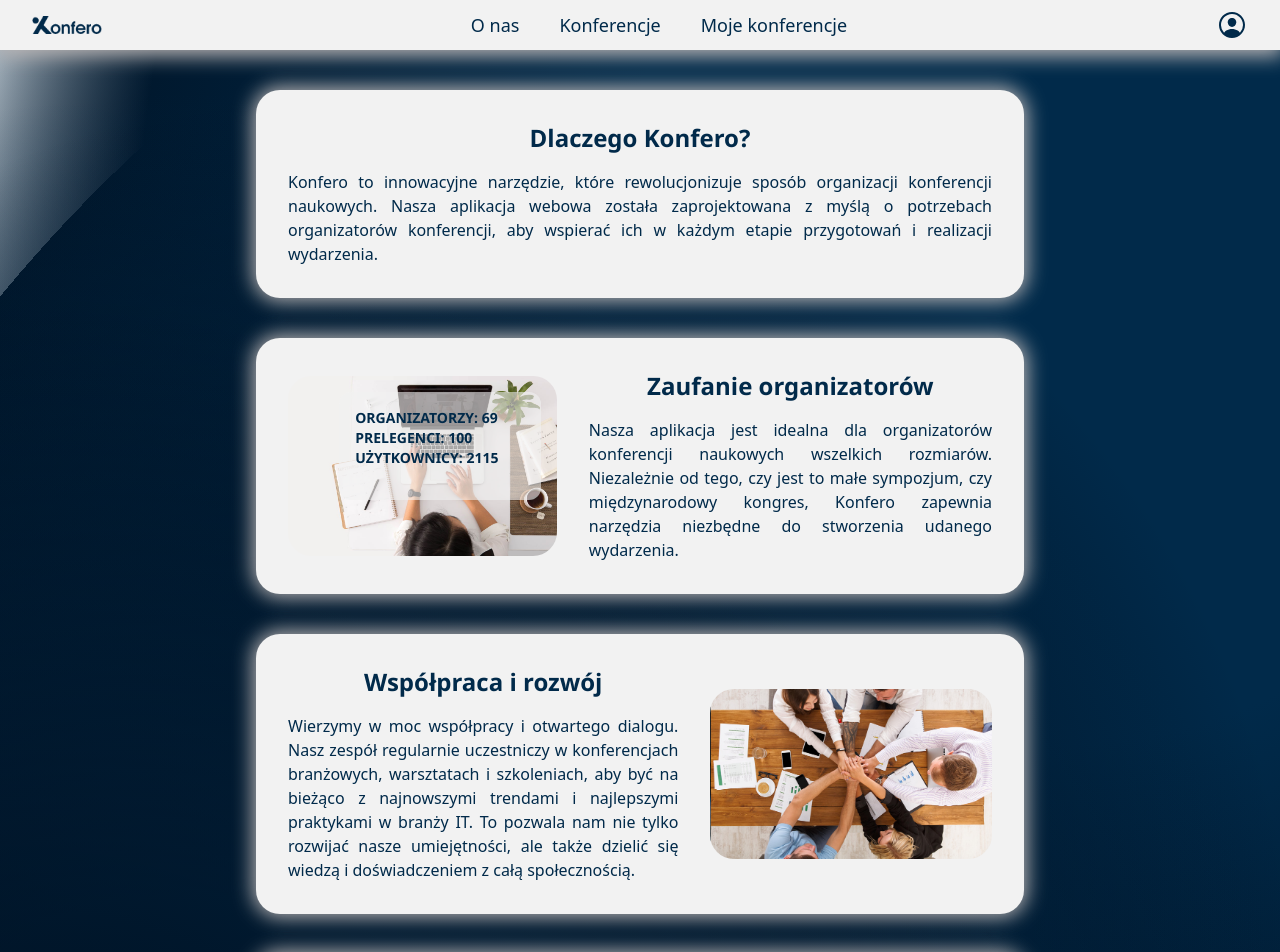
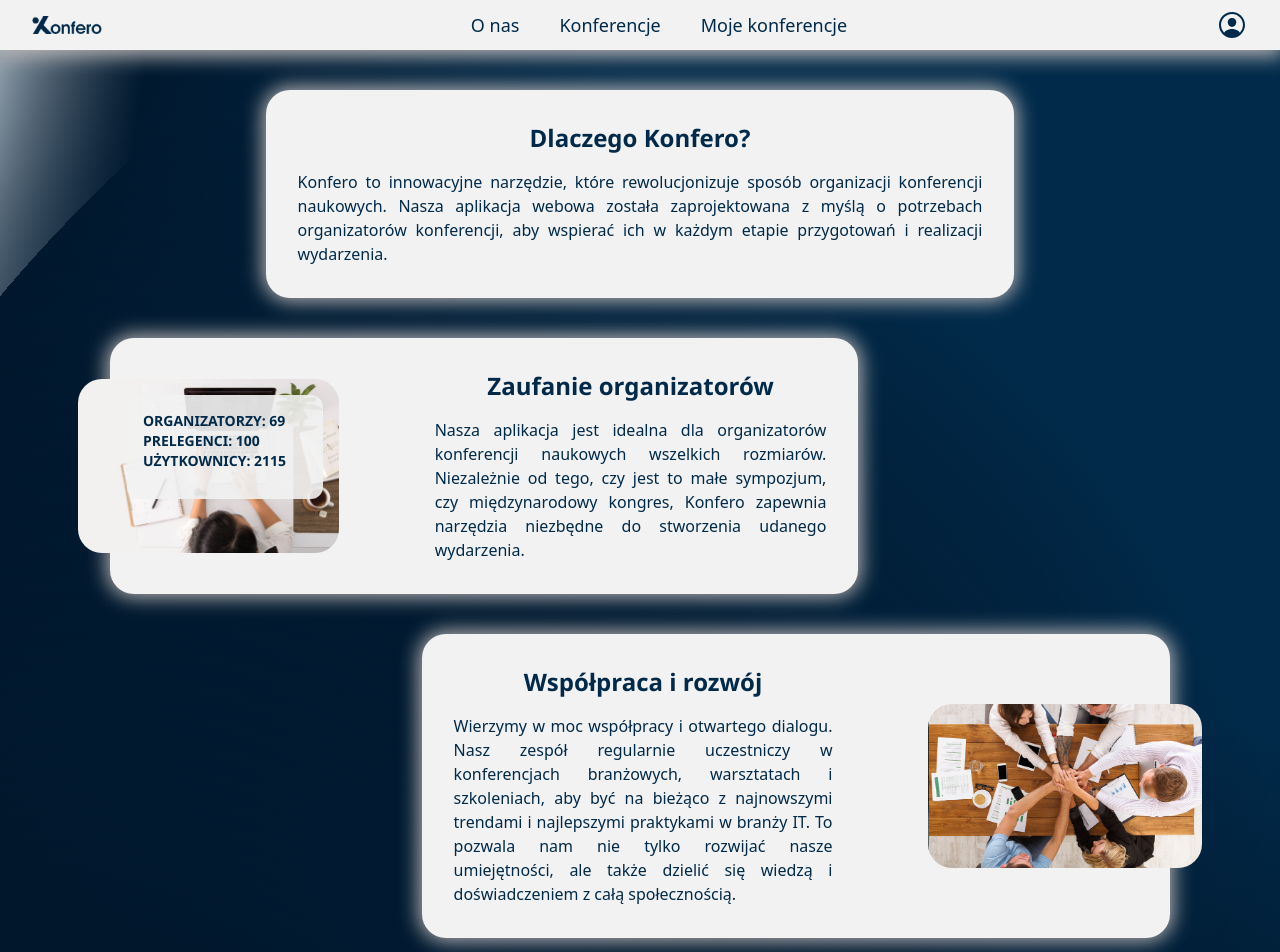
Before and after one commit to theImmortalCoders/konfero_frontend, a Next.js app: page /aboutus in a window 1280 px wide. Shown: the top 952 px of the page. Built offline with nearby package versions, Linux system fonts and the light colour scheme; no server answers.

Commit message:
refactor: #29 Some design changes

```diff
--- a/src/app/(role_all)/aboutus/page.tsx
+++ b/src/app/(role_all)/aboutus/page.tsx
@@ -16,17 +16,17 @@ export default function AboutUsPage() {
   }, []);
   return (
     <Page>
-      <div className="flex flex-col items-center w-full space-y-10 py-10">
+      <div className="flex flex-col items-center w-full space-y-10 md:px-4 py-10">
         <Box className="w-[90%] lg:w-[75%] xl:w-[60%] text-darkblue">
           <h1 className="text-xl md:text-2xl font-bold mb-4 text-center">Dlaczego Konfero?</h1>
-          <p className="text-sm lg:text-base text-justify">
+          <p className="text-sm lg:text-base lg:text-justify">
             Konfero to innowacyjne narzędzie, które rewolucjonizuje sposób organizacji konferencji naukowych. Nasza aplikacja webowa została zaprojektowana z myślą o potrzebach organizatorów konferencji, aby wspierać ich w każdym etapie przygotowań i realizacji wydarzenia.
           </p>
         </Box>
-        <Box className="flex flex-col md:flex-row items-center w-[90%] lg:w-[75%] xl:w-[60%] text-darkblue space-x-0 md:space-x-8">
-          <div className="flex w-5/6 md:w-2/5 mt-5 lg:mt-0 justify-end order-2 md:order-1 relative">
+        <Box className="flex flex-col md:flex-row items-center w-[90%] lg:w-[75%] xl:w-[60%] text-darkblue space-x-0 md:space-x-8 lg:mr-[25%]">
+          <div className="flex w-5/6 md:w-2/5 mt-5 lg:mt-0 justify-end order-2 md:order-1 relative xl:right-16">
             <Image src={Photo_1} alt="Photo_1" className="w-full rounded-3xl" />
-            <div className={`flex flex-col w-3/4 h-3/5 m-4 p-4 rounded-xl bg-close2White font-bold bg-opacity-60 absolute transition-opacity duration-1000 ${isLoaded ? 'opacity-100' : 'opacity-0'}`}>
+            <div className={`flex flex-col w-3/4 h-3/5 m-4 p-4 rounded-xl bg-close2White font-bold bg-opacity-90 absolute transition-opacity duration-1000 ${isLoaded ? 'opacity-100' : 'opacity-0'}`}>
               <p className="text-sm sm:text-base md:text-xs lg:text-sm">ORGANIZATORZY: 69</p>
               <p className="text-sm sm:text-base md:text-xs lg:text-sm">PRELEGENCI: 100</p>
               <p className="text-sm sm:text-base md:text-xs lg:text-sm">UŻYTKOWNICY: 2115</p>
@@ -34,19 +34,19 @@ export default function AboutUsPage() {
           </div>
           <div className="md:w-3/5 order-1 md:order-2">
             <h1 className="text-xl md:text-2xl font-bold mb-4 text-center">Zaufanie organizatorów</h1>
-            <p className="text-sm lg:text-base text-justify">
+            <p className="text-sm lg:text-base lg:text-justify">
               Nasza aplikacja jest idealna dla organizatorów konferencji naukowych wszelkich rozmiarów. Niezależnie od tego, czy jest to małe sympozjum, czy międzynarodowy kongres, Konfero zapewnia narzędzia niezbędne do stworzenia udanego wydarzenia.
             </p>
           </div>
         </Box>
-        <Box className="flex flex-col md:flex-row items-center w-[90%] lg:w-[75%] xl:w-[60%] text-darkblue space-x-0 md:space-x-8">
+        <Box className="flex flex-col md:flex-row items-center w-[90%] lg:w-[75%] xl:w-[60%] text-darkblue space-x-0 md:space-x-8 lg:ml-[25%]">
           <div>
             <h1 className="text-base sm:text-xl md:text-2xl font-bold mb-4 text-center">Współpraca i rozwój</h1>
-            <p className="text-sm lg:text-base text-justify">
+            <p className="text-sm lg:text-base lg:text-justify">
               Wierzymy w moc współpracy i otwartego dialogu. Nasz zespół regularnie uczestniczy w konferencjach branżowych, warsztatach i szkoleniach, aby być na bieżąco z najnowszymi trendami i najlepszymi praktykami w branży IT. To pozwala nam nie tylko rozwijać nasze umiejętności, ale także dzielić się wiedzą i doświadczeniem z całą społecznością.
             </p>
           </div>
-          <Image src={Photo_2} alt="Photo_2" className="w-5/6 md:w-2/5 mt-5 lg:mt-0 rounded-3xl" />
+          <Image src={Photo_2} alt="Photo_2" className="relative xl:left-16 w-5/6 md:w-2/5 mt-5 lg:mt-0 rounded-3xl" />
         </Box>
         <Box className="w-[90%] lg:w-[75%] xl:w-[60%] text-darkblue pb-0 sm:pb-0">
           <h1 className="text-xl md:text-2xl font-bold mb-6 text-center">Nasz zespół</h1>
```
